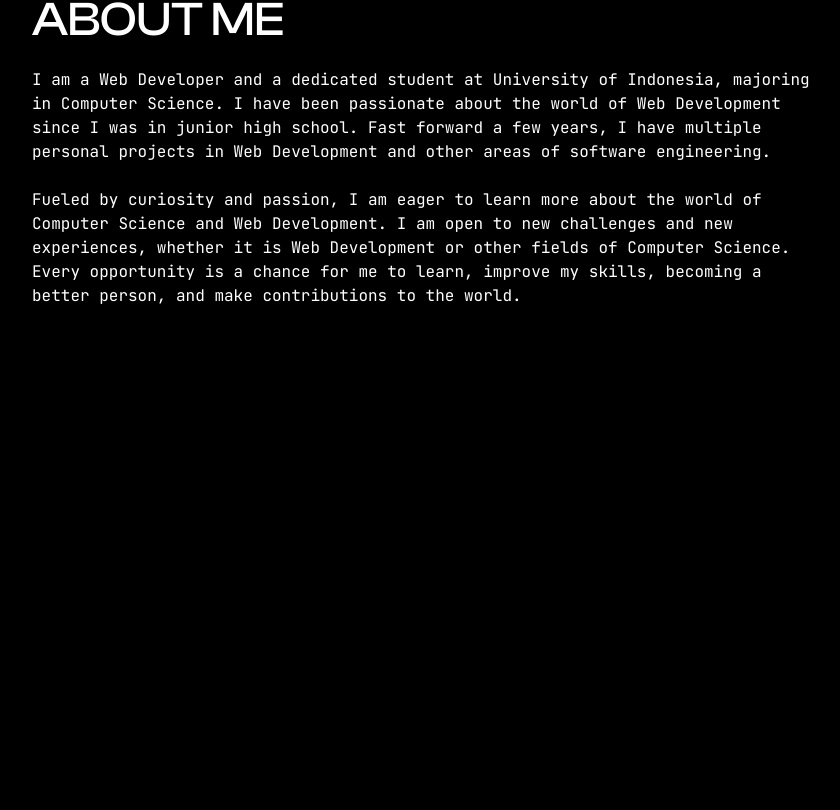
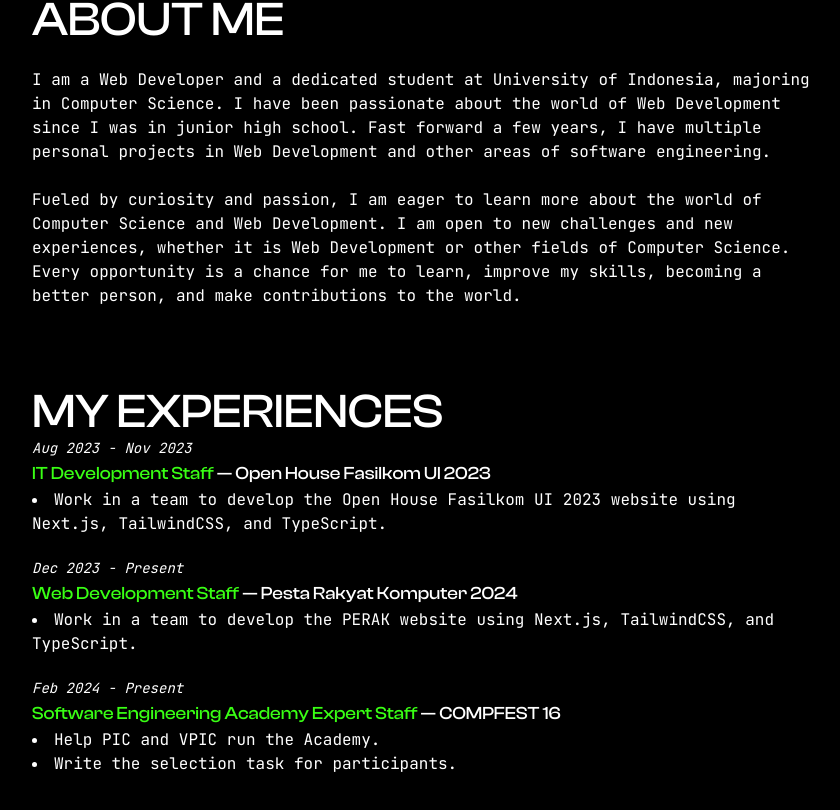
Before and after one commit to secona/personal-website, a Next.js app: page / in a window 1280 px wide. Shown: the part 844-1654 px from the top of the page, without its empty margins (216-1056 px from the left). Before the commit the page ends 1192 px from the top, so only its background shows below. Built offline with nearby package versions, Linux system fonts and the light colour scheme.

Commit message:
feat: my experiences section

```diff
--- /dev/null
+++ b/app/components/Experience.tsx
@@ -0,0 +1,21 @@
+export interface ExperienceProps {
+  title: string;
+  at: string;
+  startTime: string;
+  endTime: string;
+  description: string[];
+}
+
+export default function Experience(props: ExperienceProps) {
+  return (
+    <li className="mb-5">
+      <span className="text-sm italic">{props.startTime} - {props.endTime}</span>
+      <h1 className="text-lg">
+        <span className="text-neon-green">{props.title}</span> — {props.at}
+      </h1>
+      <ul className="list-disc list-inside">
+        {props.description.map((des, i) => <li key={i}>{des}</li>)}
+      </ul>
+    </li>
+  )
+}
--- a/app/page.tsx
+++ b/app/page.tsx
@@ -1,11 +1,13 @@
 import AboutMe from "./sections/AboutMe";
 import Landing from "./sections/Landing";
+import MyExperiences from "./sections/MyExperiences";
 
 export default function Home() {
   return (
     <>
       <Landing />
       <AboutMe />
+      <MyExperiences />
     </>
   );
 }
--- /dev/null
+++ b/app/sections/MyExperiences.tsx
@@ -0,0 +1,41 @@
+import Experience from "../components/Experience";
+
+export default function MyExperiences() {
+  return (
+    <div className="mx-12 grid place-items-center">
+      <div className="py-10 px-14 max-w-4xl">
+        <h1 className="uppercase text-5xl">My Experiences</h1>
+        <ul>
+          <Experience
+            title="IT Development Staff"
+            at="Open House Fasilkom UI 2023"
+            startTime="Aug 2023"
+            endTime="Nov 2023"
+            description={[
+              "Work in a team to develop the Open House Fasilkom UI 2023 website using Next.js, TailwindCSS, and TypeScript."
+            ]}
+          />
+          <Experience
+            title="Web Development Staff"
+            at="Pesta Rakyat Komputer 2024"
+            startTime="Dec 2023"
+            endTime="Present"
+            description={[
+              "Work in a team to develop the PERAK website using Next.js, TailwindCSS, and TypeScript."
+            ]}
+          />
+          <Experience
+            title="Software Engineering Academy Expert Staff"
+            at="COMPFEST 16"
+            startTime="Feb 2024"
+            endTime="Present"
+            description={[
+              "Help PIC and VPIC run the Academy.",
+              "Write the selection task for participants.",
+            ]}
+          />
+        </ul>
+      </div>
+    </div>
+  )
+}
--- a/tailwind.config.js
+++ b/tailwind.config.js
@@ -9,7 +9,11 @@
     fontFamily: {
       "clash-display": "var(--clash-display)",
     },
-    extend: {},
+    extend: {
+      colors: {
+        "neon-green": "#39FF14",
+      },
+    },
   },
   plugins: [],
 }
```
